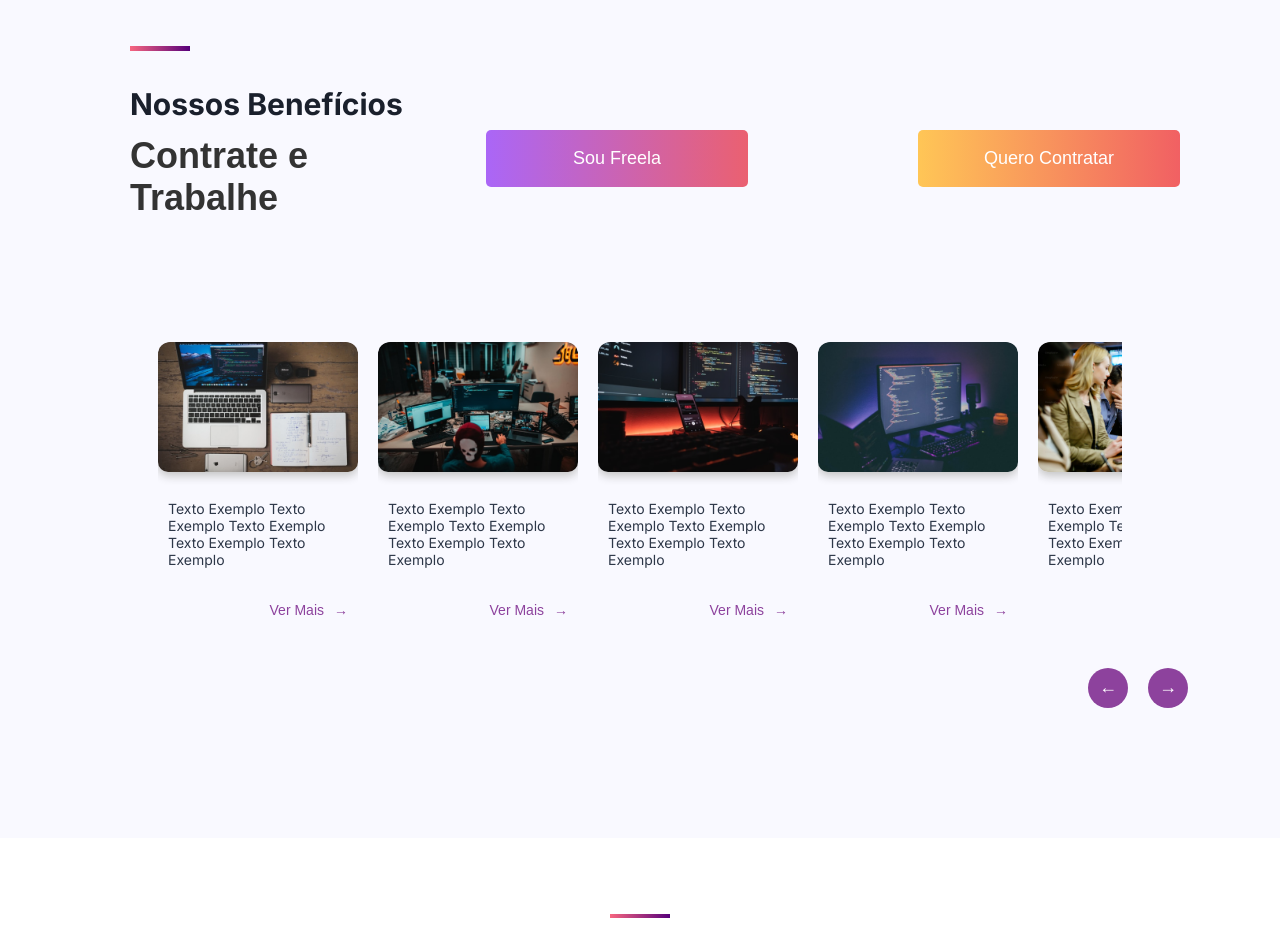
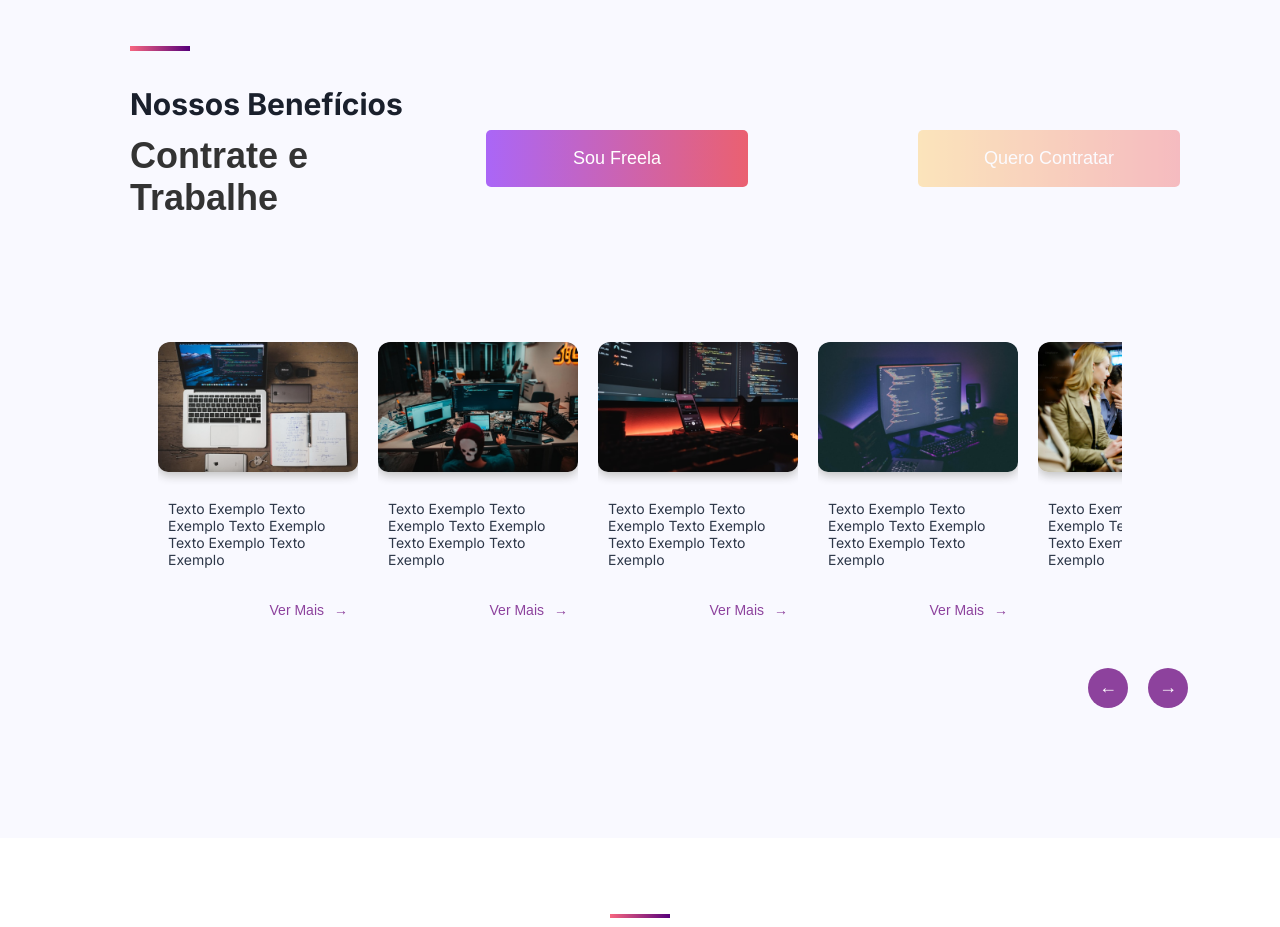
Before and after one commit to Arthur5502/Tech-Moms, a React (Create React App) app: page / in a window 1280 px wide. Shown: the part 1360-2287 px from the top of the page. Built offline with nearby package versions, Linux system fonts and the light colour scheme.

Commit message:
Update Beneficios.css

```diff
--- a/src/styles/Beneficios.css
+++ b/src/styles/Beneficios.css
@@ -16,6 +16,7 @@
   align-items: center;
   margin-right: 50px;
 }
+
 .header-content-beneficios h2 {
   font-size: 30px;
   font-weight: 120px;
@@ -240,3 +241,13 @@
     width: 160px;
   }
 }
+
+.freela.active, .contratar.active {
+  opacity: 1;
+}
+
+.freela:not(.active), .contratar:not(.active) {
+  background-color: linear-gradient(135deg, #ccc, #e0e0e0);
+  color: white;
+  opacity: 0.4;
+}
```
